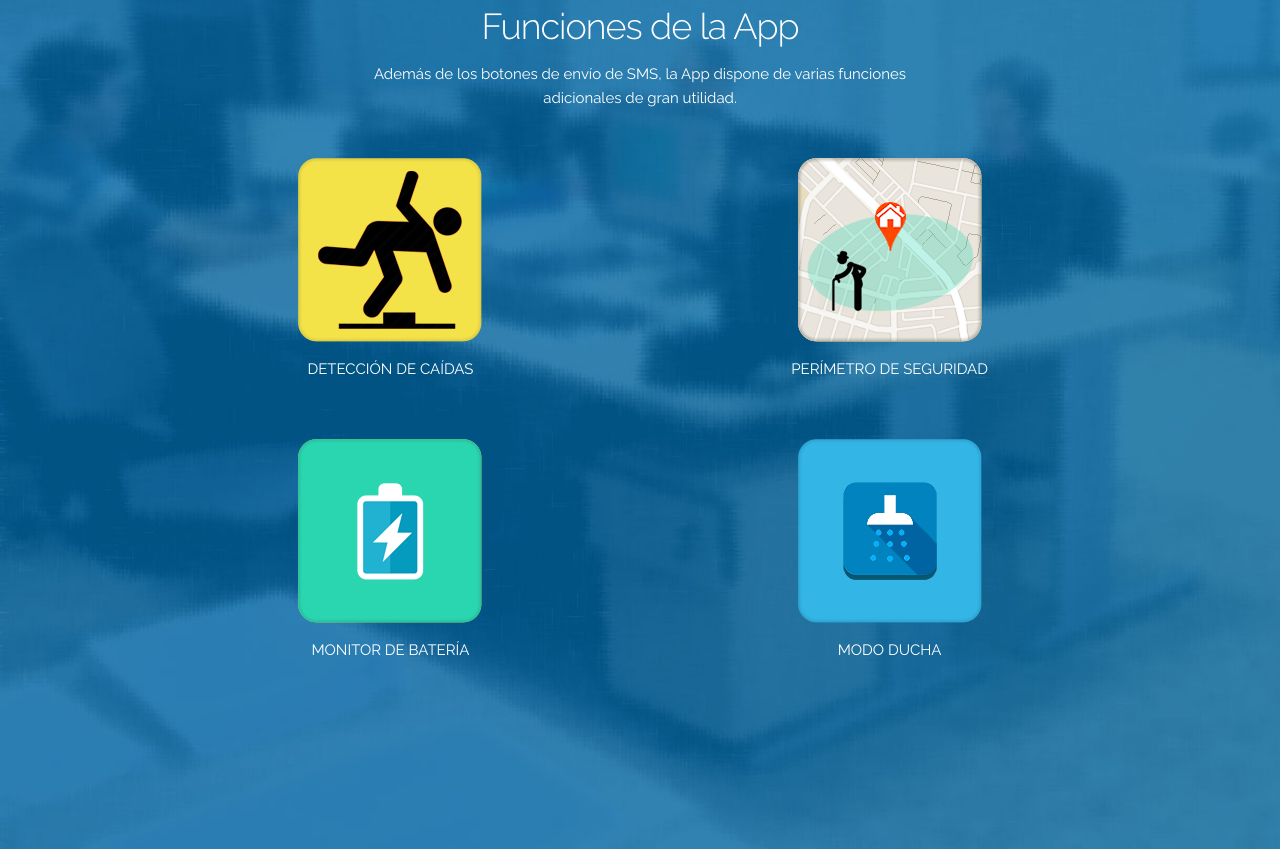
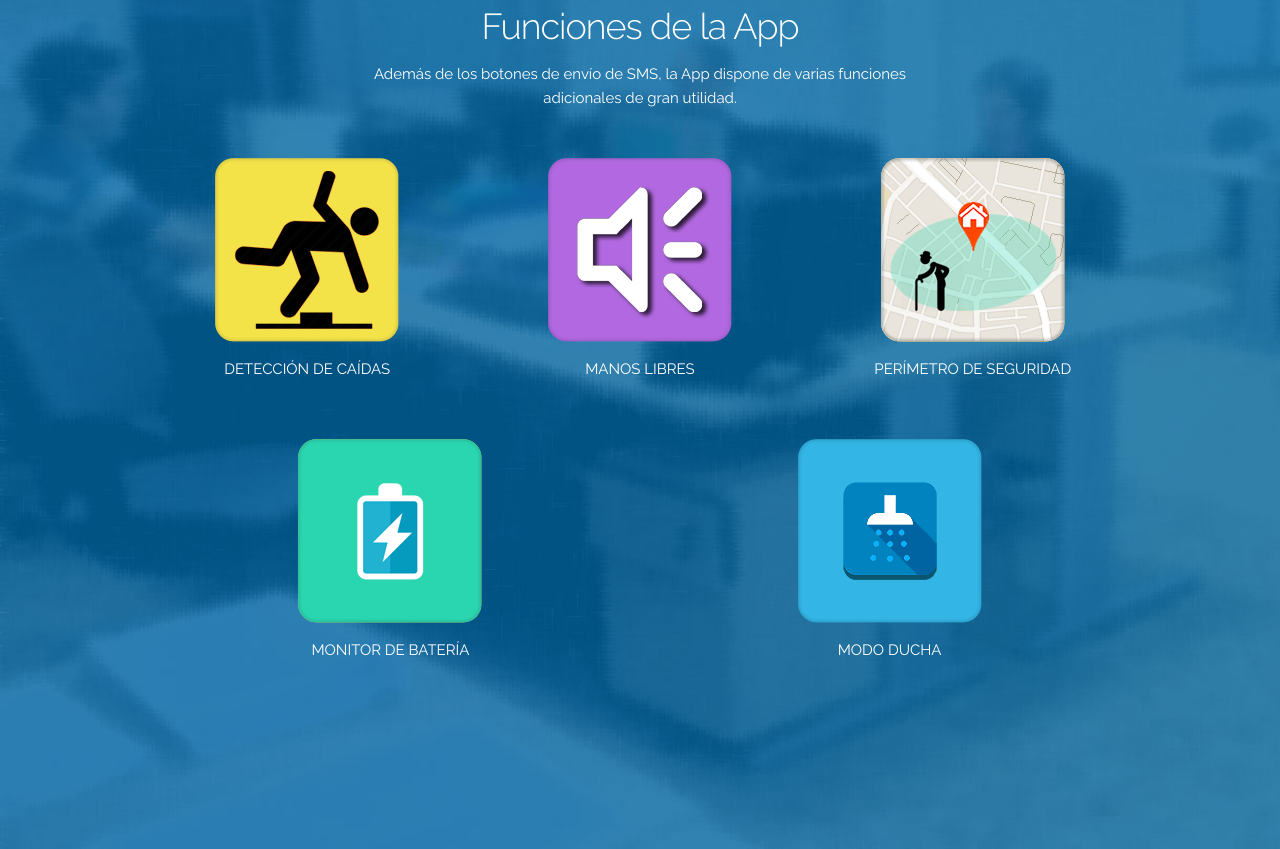
Before and after one commit to teleasistenciatic/ttp-landing-page, a plain HTML site: page index.html in a window 1280 px wide. Shown: the part 2372-3221 px from the top of the page. Drawn offline with nearby package versions, Linux system fonts and the light colour scheme.

Commit message:
inclusion de manos libres

```diff
--- a/css/custom.css
+++ b/css/custom.css
@@ -92,7 +92,6 @@ footer {
 	padding-top: 40px;
 	min-height: 50px;
 	text-align: center;
-	background-color:
 }
 
 /* Bigger than 550 */
--- a/index.html
+++ b/index.html
@@ -104,15 +104,21 @@
 			</div>-->
 
 			<div class="row">
-				<div class="one-half column">
+				<div class="one-third column">
 					<div class="image-icon">
 						<img src="images/caida.png" alt="detección de caídas"/></br>
 						DETECCIÓN DE CAÍDAS
 					</div>
 				</div>
-				<div class="one-half column">
+				<div class="one-third column">
 					<div class="image-icon">
-						<img src="images/areasegura.png" alt="detección de caídas"/></br>
+						<img src="images/manoslibres.png" alt="manos libres"/></br>
+						MANOS LIBRES
+					</div>
+				</div>
+				<div class="one-third column">
+					<div class="image-icon">
+						<img src="images/areasegura.png" alt="área segura"/></br>
 						PERÍMETRO DE SEGURIDAD
 					</div>
 				</div>
@@ -121,13 +127,13 @@
 			<div class="row">
 				<div class="one-half column">
 					<div class="image-icon">
-						<img src="images/bateria.png" alt="detección de caídas"/></br>
+						<img src="images/bateria.png" alt="estado de la batería"/></br>
 						MONITOR DE BATERÍA
 					</div>
 				</div>
 				<div class="one-half column">
 					<div class="image-icon">
-						<img src="images/ducha.png" alt="detección de caídas"/></br>
+						<img src="images/ducha.png" alt="función modo ducha"/></br>
 						MODO DUCHA
 					</div>
 				</div>
```
Also changed, not shown: images/manoslibres.png (added).
